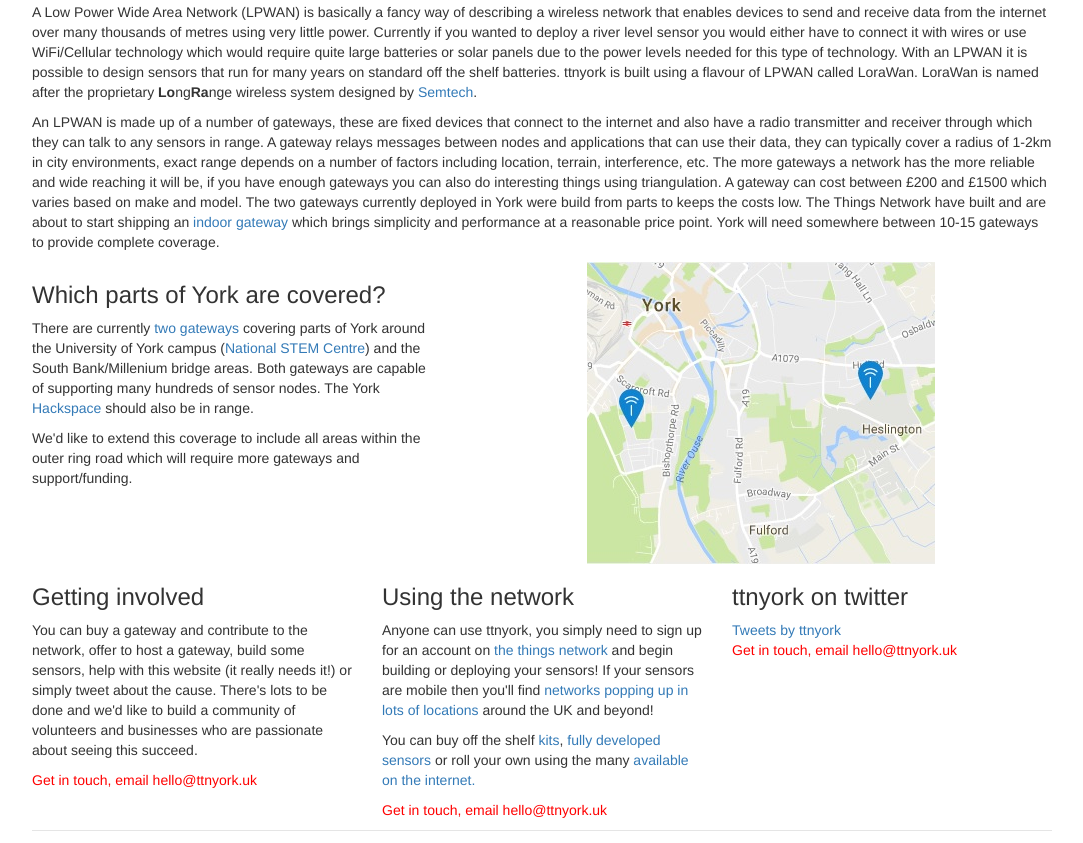
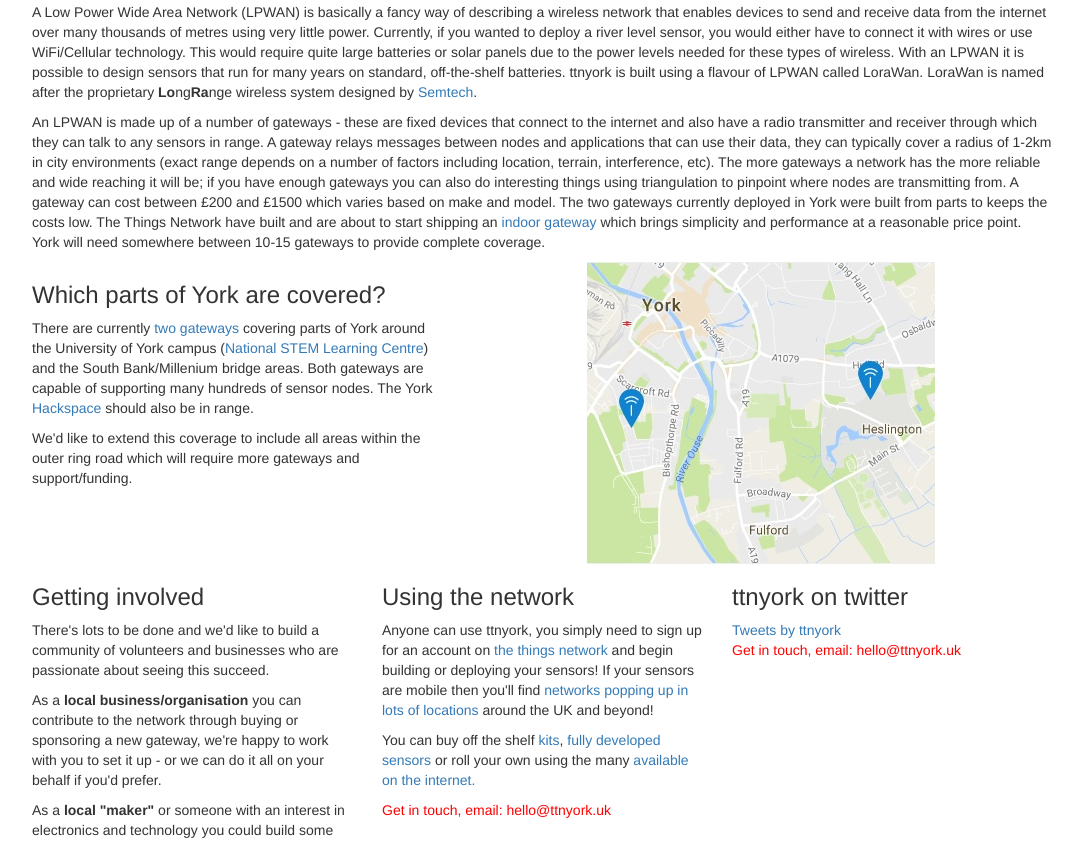
Before and after one commit to ttnyork/ttnyork.github.io, a plain HTML site: page index.html in a window 1280 px wide. Shown: the part 350-1193 px from the top of the page, without its empty margins (98-1181 px from the left). Drawn offline with Linux system fonts and the light colour scheme.

Commit message:
updated get involved section

```diff
--- a/index.html
+++ b/index.html
@@ -42,18 +42,18 @@
 			  What's this all about?
 			</h3>
 			<p>
-				We're aiming to build a low powered network that covers the City of York and enables smart sensors to connect to the <a href="https://en.wikipedia.org/wiki/Internet_of_things" target="_blank">"internet of things"</a>. These sensors could be river level sensors like those used on the <a href="https://flood.network/" target="_blank">Oxford flood network</a>, they could be pet trackers with built in GPS, soil PH level sensors in fields, boat trackers on the Ouse...the list goes on. All these devices have one things in common and that is the need for a way to transmit data to application that can process and act on it - that is where ttnyork comes in.
+				We're aiming to build a low powered network that covers the City of York and enables smart sensors to connect to the <a href="https://en.wikipedia.org/wiki/Internet_of_things" target="_blank">"internet of things"</a>. These sensors could be river level sensors like those used on the <a href="https://flood.network/" target="_blank">Oxford flood network</a>, they could be pet trackers with built in GPS, soil PH level sensors in fields, boat trackers on the Ouse...the list goes on. All these devices have one things in common and that is the need for a way to transmit data to an application that can process and act on it - that is where ttnyork comes in.
       </p>
       <h3>
         What is an LPWAN?
       </h3>
       <p>
-        A Low Power Wide Area Network (LPWAN) is basically a fancy way of describing a wireless network that enables devices to send and receive data from the internet over many thousands of metres using very little power. Currently if you wanted to deploy a river level sensor you would either have to connect it with wires or use WiFi/Cellular technology which would require quite large batteries or solar panels due to the power levels needed for this type of technology. With an LPWAN it is possible to design sensors that run for many years on standard off the shelf batteries.
+        A Low Power Wide Area Network (LPWAN) is basically a fancy way of describing a wireless network that enables devices to send and receive data from the internet over many thousands of metres using very little power. Currently, if you wanted to deploy a river level sensor, you would either have to connect it with wires or use WiFi/Cellular technology. This would require quite large batteries or solar panels due to the power levels needed for these types of wireless. With an LPWAN it is possible to design sensors that run for many years on standard, off-the-shelf batteries.
         ttnyork is built using a flavour of LPWAN called LoraWan. LoraWan is named after the proprietary <b>Lo</b>ng<b>Ra</b>nge wireless system designed by <a href="http://www.semtech.com/wireless-rf/internet-of-things/what-is-lora/" target="_blank">Semtech</a>.
 			</p>
       <p>
-        An LPWAN is made up of a number of gateways, these are fixed devices that connect to the internet and also have a radio transmitter and receiver through which they can talk to any sensors in range. A gateway relays messages between nodes and applications that can use their data, they can typically cover a radius of 1-2km in city environments, exact range depends on a number of factors including location, terrain, interference, etc. The more gateways a network has the more reliable and wide reaching it will be, if you have enough gateways you can also do interesting things using triangulation.
-        A gateway can cost between £200 and £1500 which varies based on make and model. The two gateways currently deployed in York were build from parts to keeps the costs low. The Things Network have built and are about to start shipping an <a href="https://shop.thethingsnetwork.com/index.php/product/the-things-gateway/" target="_blank"> indoor gateway</a> which brings simplicity and performance at a reasonable price point. York will need somewhere between 10-15 gateways to provide complete coverage.
+        An LPWAN is made up of a number of gateways - these are fixed devices that connect to the internet and also have a radio transmitter and receiver through which they can talk to any sensors in range. A gateway relays messages between nodes and applications that can use their data, they can typically cover a radius of 1-2km in city environments (exact range depends on a number of factors including location, terrain, interference, etc). The more gateways a network has the more reliable and wide reaching it will be; if you have enough gateways you can also do interesting things using triangulation to pinpoint where nodes are transmitting from.
+        A gateway can cost between £200 and £1500 which varies based on make and model. The two gateways currently deployed in York were built from parts to keeps the costs low. The Things Network have built and are about to start shipping an <a href="https://shop.thethingsnetwork.com/index.php/product/the-things-gateway/" target="_blank"> indoor gateway</a> which brings simplicity and performance at a reasonable price point. York will need somewhere between 10-15 gateways to provide complete coverage.
       </p>
     </div>
   </div>
@@ -63,7 +63,7 @@
         Which parts of York are covered?
       </h3>
       <p>
-        There are currently <a href="https://www.thethingsnetwork.org/u/mjholmes" target="_blank">two gateways</a> covering parts of York around the University of York campus (<a href="https://stem.org.uk" target="_blank">National STEM Centre</a>) and the South Bank/Millenium bridge areas. Both gateways are capable of supporting many hundreds of sensor nodes. The York <a hreaf="https://york.hackspace.org.uk" target="_blank">Hackspace</a> should also be in range.
+        There are currently <a href="https://www.thethingsnetwork.org/u/mjholmes" target="_blank">two gateways</a> covering parts of York around the University of York campus (<a href="https://stem.org.uk" target="_blank">National STEM Learning Centre</a>) and the South Bank/Millenium bridge areas. Both gateways are capable of supporting many hundreds of sensor nodes. The York <a href="https://york.hackspace.org.uk" target="_blank">Hackspace</a> should also be in range.
       <p>
         We'd like to extend this coverage to include all areas within the outer ring road which will require more gateways and support/funding.
       </p>
@@ -79,10 +79,22 @@
 				Getting involved
 			</h3>
 			<p>
-				You can buy a gateway and contribute to the network, offer to host a gateway, build some sensors, help with this website (it really needs it!) or simply tweet about the cause. There's lots to be done and we'd like to build a community of volunteers and businesses who are passionate about seeing this succeed.
+				There's lots to be done and we'd like to build a community of volunteers and businesses who are passionate about seeing this succeed.
+      </p>
+      <p>
+        As a <strong>local business/organisation</strong> you can contribute to the network through buying or sponsoring a new gateway, we're happy to work with you to set it up - or we can do it all on your behalf if you'd prefer.
+      </p>
+      <p>
+        As a <strong>local "maker"</strong> or someone with an interest in electronics and technology you could build some sensors or work on an app to visualise sensor data.
+      </p>
+      <p>
+        If you have an interest in <strong>marketing or digital comms</strong> you could help with this website (it really needs it!) or simply tweet about the cause.
 			</p>
-      			<p>
-				<a class="cta" href="mailto:hello@ttnyork.uk">Get in touch, email hello@ttnyork.uk</a>
+      <p>
+        There are lots of ways to get involved, these are just some examples, if you're keen to help out but don't know how best to start then get in touch and say <i>Hi</i>.
+      </p>
+      <p>
+				<a class="cta" href="mailto:hello@ttnyork.uk">Get in touch, email: hello@ttnyork.uk</a>
 			</p>
 		</div>
 		<div class="col-md-4">
@@ -96,7 +108,7 @@
         You can buy off the shelf <a href="https://shop.thethingsnetwork.com/index.php/product/the-things-node/" target="_blank">kits</a>, <a href="http://www.libelium.com/products/plug-sense/" target="_blank">fully developed sensors</a> or roll your own using the many <a href="https://www.thethingsnetwork.org/docs/devices/" target="_blank"tutorials</a> available on the internet.
       </p>
       <p>
-				<a class="cta" href="mailto:hello@ttnyork.uk">Get in touch, email hello@ttnyork.uk</a>
+				<a class="cta" href="mailto:hello@ttnyork.uk">Get in touch, email: hello@ttnyork.uk</a>
 			</p>
 		</div>
 		<div class="col-md-4">
@@ -105,7 +117,7 @@
 			</h3>
 <a class="twitter-timeline" href="https://twitter.com/ttnyork" target="_blank">Tweets by ttnyork</a> <script async src="//platform.twitter.com/widgets.js" charset="utf-8"></script>
       			<p>
-				<a class="cta" href="mailto:hello@ttnyork.uk">Get in touch, email hello@ttnyork.uk</a>
+				<a class="cta" href="mailto:hello@ttnyork.uk">Get in touch, email: hello@ttnyork.uk</a>
 			</p>
 		</div>
 	</div>
```
